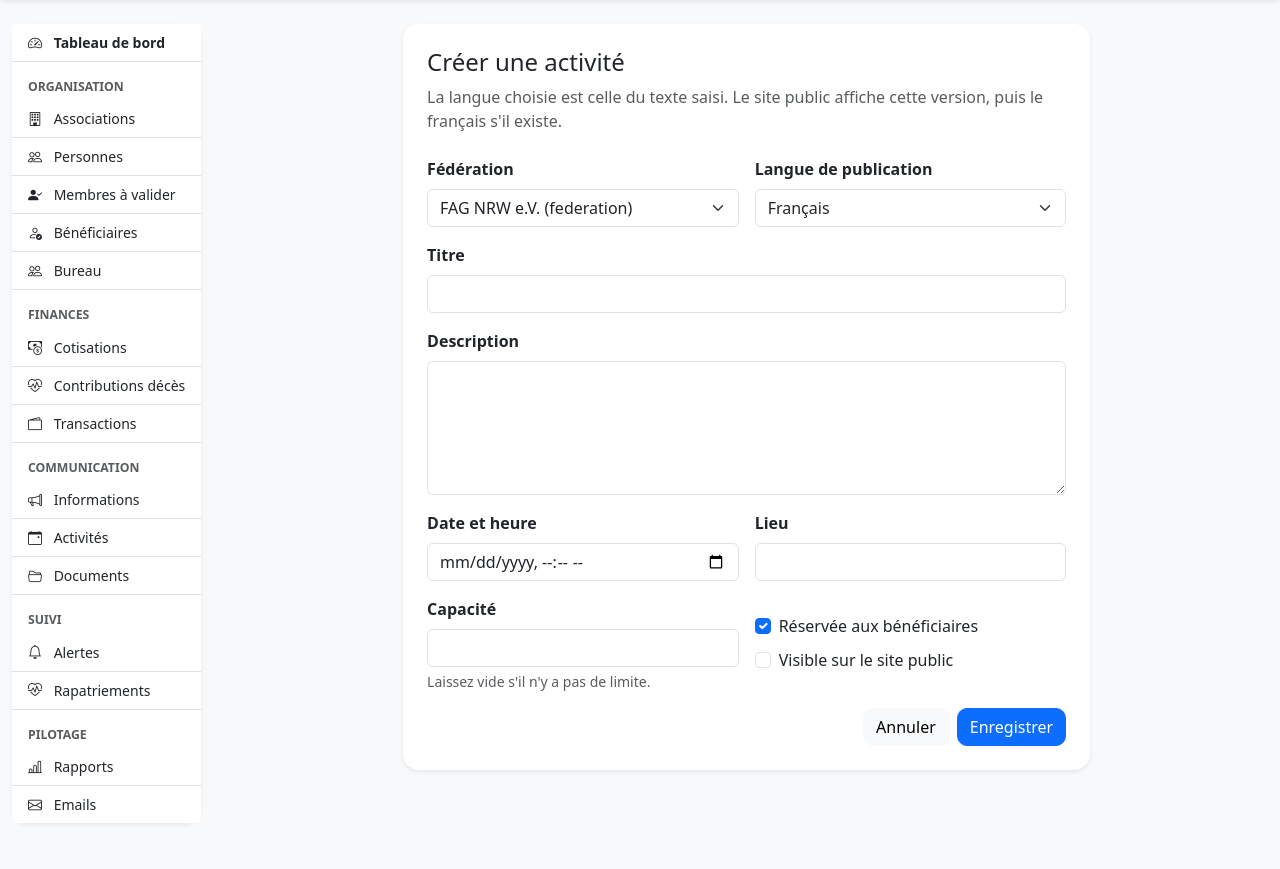
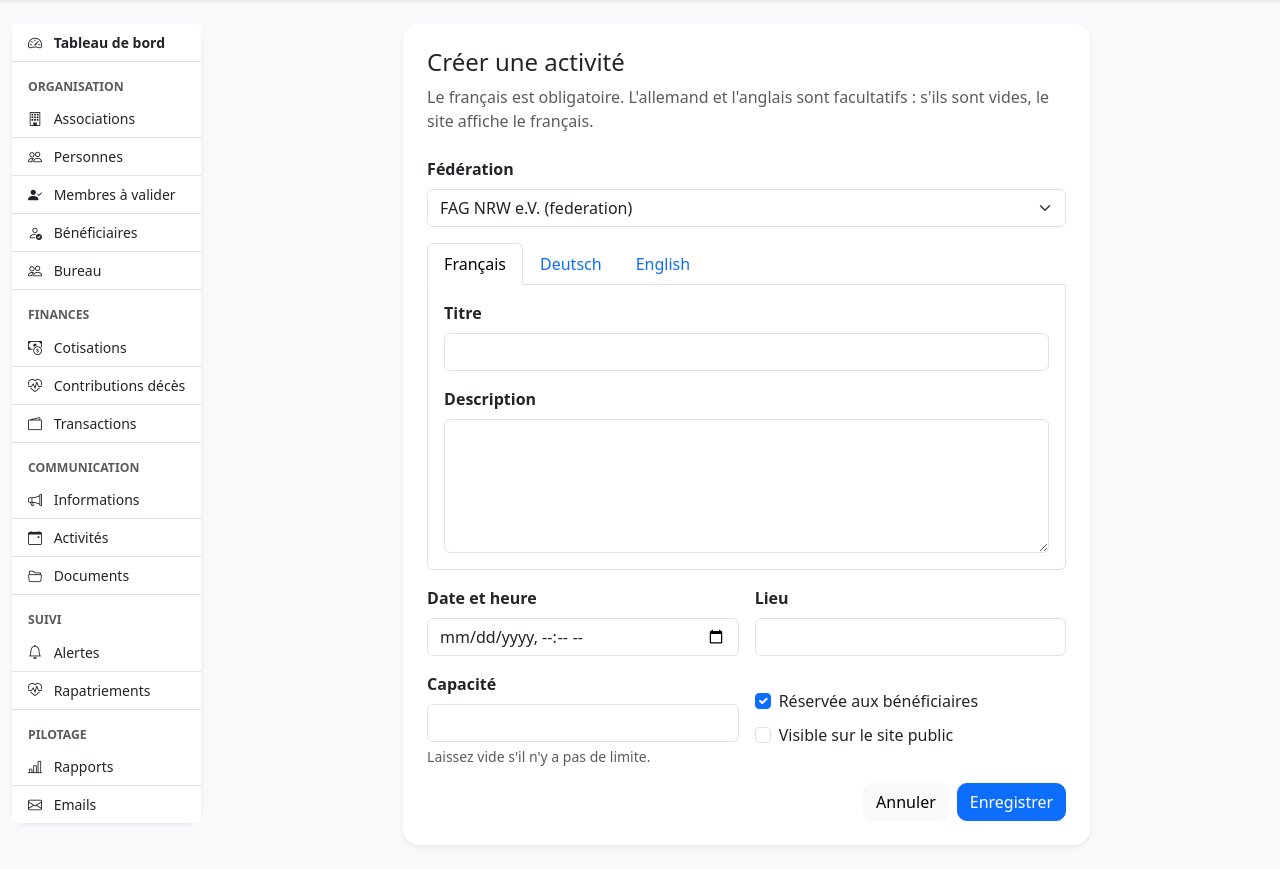
Before and after one commit to Barry-22491/fag, a Django app: page /fr/activites/ajouter/ in a window 1280 px wide. Shown: the part 80-949 px from the top of the page. Before the commit the page ends 904 px from the top, so only its background shows below. Run offline with Django 5.2, Linux system fonts and the light colour scheme; a user stored in the database is signed in; data comes from the database, SQL or seed files in the repository; data that the repository does not hold is empty.

Commit message:
Refactorisation de la gestion des langues pour les activités culturelles : suppression de la logique de langue dans les vues et mise à jour des formulaires pour utiliser des champs spécifiques pour chaque langue. Amélioration de l'interface utilisateur avec des onglets pour la saisie des titres et descriptions en plusieurs langues. Mise à jour des tests pour refléter ces changements. (12.11.2026)

```diff
--- a/gestion/forms.py
+++ b/gestion/forms.py
@@ -172,18 +172,16 @@ class DossierRapatriementForm(BootstrapFormMixin,forms.ModelForm):
 
 
 class ActiviteCulturelleForm(BootstrapFormMixin, forms.ModelForm):
-    langue_publication = forms.ChoiceField(
-        choices=LANGUE_CHOICES,
-        label=_("Langue de publication")
-    )
-
     class Meta:
         model = ActiviteCulturelle
         fields = [
             "entite",
-            "langue_publication",
-            "titre",
-            "description",
+            "titre_fr",
+            "description_fr",
+            "titre_de",
+            "description_de",
+            "titre_en",
+            "description_en",
             "date",
             "lieu",
             "capacite",
@@ -193,12 +191,18 @@ class ActiviteCulturelleForm(BootstrapFormMixin, forms.ModelForm):
 
         widgets = {
             "date": DateTimeInput(),
-            "description": forms.Textarea(attrs={"rows": 5}),
+            "description_fr": forms.Textarea(attrs={"rows": 5}),
+            "description_de": forms.Textarea(attrs={"rows": 5}),
+            "description_en": forms.Textarea(attrs={"rows": 5}),
         }
         labels = {
             "entite": "Fédération",
-            "titre": "Titre",
-            "description": "Description",
+            "titre_fr": "Titre",
+            "description_fr": "Description",
+            "titre_de": "Titel",
+            "description_de": "Beschreibung",
+            "titre_en": "Title",
+            "description_en": "Description",
             "date": "Date et heure",
             "lieu": "Lieu",
             "capacite": "Capacité",
@@ -215,13 +219,23 @@ class ActiviteCulturelleForm(BootstrapFormMixin, forms.ModelForm):
         ]
         self.fields["capacite"].required = False
         self.fields["lieu"].required = False
-        if self.instance and self.instance.pk and not self.is_bound:
-            if self.instance.titre_de and self.instance.titre == self.instance.titre_de:
-                self.initial["langue_publication"] = "de"
-            elif self.instance.titre_en and self.instance.titre == self.instance.titre_en:
-                self.initial["langue_publication"] = "en"
-            else:
-                self.initial["langue_publication"] = "fr"
+        self.fields["titre_fr"].required = True
+        self.fields["description_fr"].required = False
+        self.fields["titre_de"].required = False
+        self.fields["description_de"].required = False
+        self.fields["titre_en"].required = False
+        self.fields["description_en"].required = False
+        if self.instance and self.instance.pk and not self.instance.titre_fr:
+            self.initial["titre_fr"] = self.instance.titre
+            self.initial["description_fr"] = self.instance.description
+
+    def save(self, commit=True):
+        activite = super().save(commit=False)
+        activite.titre = self.cleaned_data["titre_fr"]
+        activite.description = self.cleaned_data.get("description_fr") or ""
+        if commit:
+            activite.save()
+        return activite
 
 
 class TransactionForm(BootstrapFormMixin,forms.ModelForm):
--- a/gestion/models.py
+++ b/gestion/models.py
@@ -816,10 +816,9 @@ class ActiviteCulturelle(TimeStampedModel):
             return self.titre_de
         if lang == "en" and self.titre_en:
             return self.titre_en
-        if lang == "fr" and self.titre_fr:
+        if self.titre_fr:
             return self.titre_fr
-
-        return self.titre_fr or self.titre
+        return self.titre
 
     def description_traduite(self):
         lang = get_language()
@@ -828,10 +827,9 @@ class ActiviteCulturelle(TimeStampedModel):
             return self.description_de
         if lang == "en" and self.description_en:
             return self.description_en
-        if lang == "fr" and self.description_fr:
+        if self.description_fr:
             return self.description_fr
-
-        return self.description_fr or self.description
+        return self.description
 
     def __str__(self):
         return self.titre_fr or self.titre
--- a/gestion/templates/activites/form.html
+++ b/gestion/templates/activites/form.html
@@ -8,8 +8,8 @@
       <div class="card-body p-4">
         <h1 class="h4 mb-2">{{ title }}</h1>
         <p class="text-muted mb-4">
-          La langue choisie est celle du texte saisi. Le site public affiche cette version,
-          puis le français s'il existe.
+          Le français est obligatoire. L'allemand et l'anglais sont facultatifs :
+          s'ils sont vides, le site affiche le français.
         </p>
 
         <form method="post" class="row g-3" novalidate>
@@ -23,7 +23,7 @@
           </div>
           {% endif %}
 
-          <div class="col-12 col-md-6">
+          <div class="col-12">
             <label class="form-label fw-semibold" for="{{ form.entite.id_for_label }}">{{ form.entite.label }}</label>
             {{ form.entite }}
             {% for error in form.entite.errors %}
@@ -31,28 +31,56 @@
             {% endfor %}
           </div>
 
-          <div class="col-12 col-md-6">
-            <label class="form-label fw-semibold" for="{{ form.langue_publication.id_for_label }}">{{ form.langue_publication.label }}</label>
-            {{ form.langue_publication }}
-            {% for error in form.langue_publication.errors %}
-              <div class="text-danger small mt-1">{{ error }}</div>
-            {% endfor %}
-          </div>
-
           <div class="col-12">
-            <label class="form-label fw-semibold" for="{{ form.titre.id_for_label }}">{{ form.titre.label }}</label>
-            {{ form.titre }}
-            {% for error in form.titre.errors %}
-              <div class="text-danger small mt-1">{{ error }}</div>
-            {% endfor %}
-          </div>
-
-          <div class="col-12">
-            <label class="form-label fw-semibold" for="{{ form.description.id_for_label }}">{{ form.description.label }}</label>
-            {{ form.description }}
-            {% for error in form.description.errors %}
-              <div class="text-danger small mt-1">{{ error }}</div>
-            {% endfor %}
+            <ul class="nav nav-tabs" role="tablist">
+              <li class="nav-item">
+                <button class="nav-link active" data-bs-toggle="tab" data-bs-target="#activite-fr" type="button">Français</button>
+              </li>
+              <li class="nav-item">
+                <button class="nav-link" data-bs-toggle="tab" data-bs-target="#activite-de" type="button">Deutsch</button>
+              </li>
+              <li class="nav-item">
+                <button class="nav-link" data-bs-toggle="tab" data-bs-target="#activite-en" type="button">English</button>
+              </li>
+            </ul>
+            <div class="tab-content border border-top-0 rounded-bottom p-3">
+              <div class="tab-pane fade show active" id="activite-fr">
+                <div class="mb-3">
+                  <label class="form-label fw-semibold" for="{{ form.titre_fr.id_for_label }}">{{ form.titre_fr.label }}</label>
+                  {{ form.titre_fr }}
+                  {% for error in form.titre_fr.errors %}
+                    <div class="text-danger small mt-1">{{ error }}</div>
+                  {% endfor %}
+                </div>
+                <div>
+                  <label class="form-label fw-semibold" for="{{ form.description_fr.id_for_label }}">{{ form.description_fr.label }}</label>
+                  {{ form.description_fr }}
+                  {% for error in form.description_fr.errors %}
+                    <div class="text-danger small mt-1">{{ error }}</div>
+                  {% endfor %}
+                </div>
+              </div>
+              <div class="tab-pane fade" id="activite-de">
+                <div class="mb-3">
+                  <label class="form-label fw-semibold" for="{{ form.titre_de.id_for_label }}">{{ form.titre_de.label }}</label>
+                  {{ form.titre_de }}
+                </div>
+                <div>
+                  <label class="form-label fw-semibold" for="{{ form.description_de.id_for_label }}">{{ form.description_de.label }}</label>
+                  {{ form.description_de }}
+                </div>
+              </div>
+              <div class="tab-pane fade" id="activite-en">
+                <div class="mb-3">
+                  <label class="form-label fw-semibold" for="{{ form.titre_en.id_for_label }}">{{ form.titre_en.label }}</label>
+                  {{ form.titre_en }}
+                </div>
+                <div>
+                  <label class="form-label fw-semibold" for="{{ form.description_en.id_for_label }}">{{ form.description_en.label }}</label>
+                  {{ form.description_en }}
+                </div>
+              </div>
+            </div>
           </div>
 
           <div class="col-12 col-md-6">
--- a/gestion/views/legacy.py
+++ b/gestion/views/legacy.py
@@ -1830,23 +1830,6 @@ def activite_detail(request, pk):
     return render(request, "activites/detail.html", {"activite": activite})
 
 
-def _appliquer_langue_activite(activite, langue):
-    if langue == "de":
-        activite.titre_de = activite.titre
-        activite.description_de = activite.description
-    elif langue == "en":
-        activite.titre_en = activite.titre
-        activite.description_en = activite.description
-    else:
-        activite.titre_fr = activite.titre
-        activite.description_fr = activite.description
-
-    if not activite.titre_fr:
-        activite.titre_fr = activite.titre
-    if not activite.description_fr:
-        activite.description_fr = activite.description
-
-
 def _notifier_activite(request, activite, federations):
     destinataires = list(
         Association.objects.filter(
@@ -1876,16 +1859,11 @@ def activite_create(request):
         form.fields["entite"].queryset = federations
 
         if form.is_valid():
-            activite = form.save(commit=False)
-            _appliquer_langue_activite(activite, form.cleaned_data["langue_publication"])
-            activite.save()
+            activite = form.save()
             _notifier_activite(request, activite, federations)
             return redirect("activite_detail", pk=activite.pk)
     else:
-        form = ActiviteCulturelleForm(initial={
-            "entite": federation.pk,
-            "langue_publication": "fr",
-        })
+        form = ActiviteCulturelleForm(initial={"entite": federation.pk})
         form.fields["entite"].queryset = federations
 
     return render(request, "activites/form.html", {
@@ -1909,9 +1887,7 @@ def activite_update(request, pk):
         form = ActiviteCulturelleForm(request.POST, instance=activite)
         form.fields["entite"].queryset = federations
         if form.is_valid():
-            activite = form.save(commit=False)
-            _appliquer_langue_activite(activite, form.cleaned_data["langue_publication"])
-            activite.save()
+            activite = form.save()
             messages.success(request, "Activité mise à jour.")
             return redirect("activite_detail", pk=activite.pk)
     else:
```
Also changed, not shown: gestion/tests.py (+8 -3 lines).
